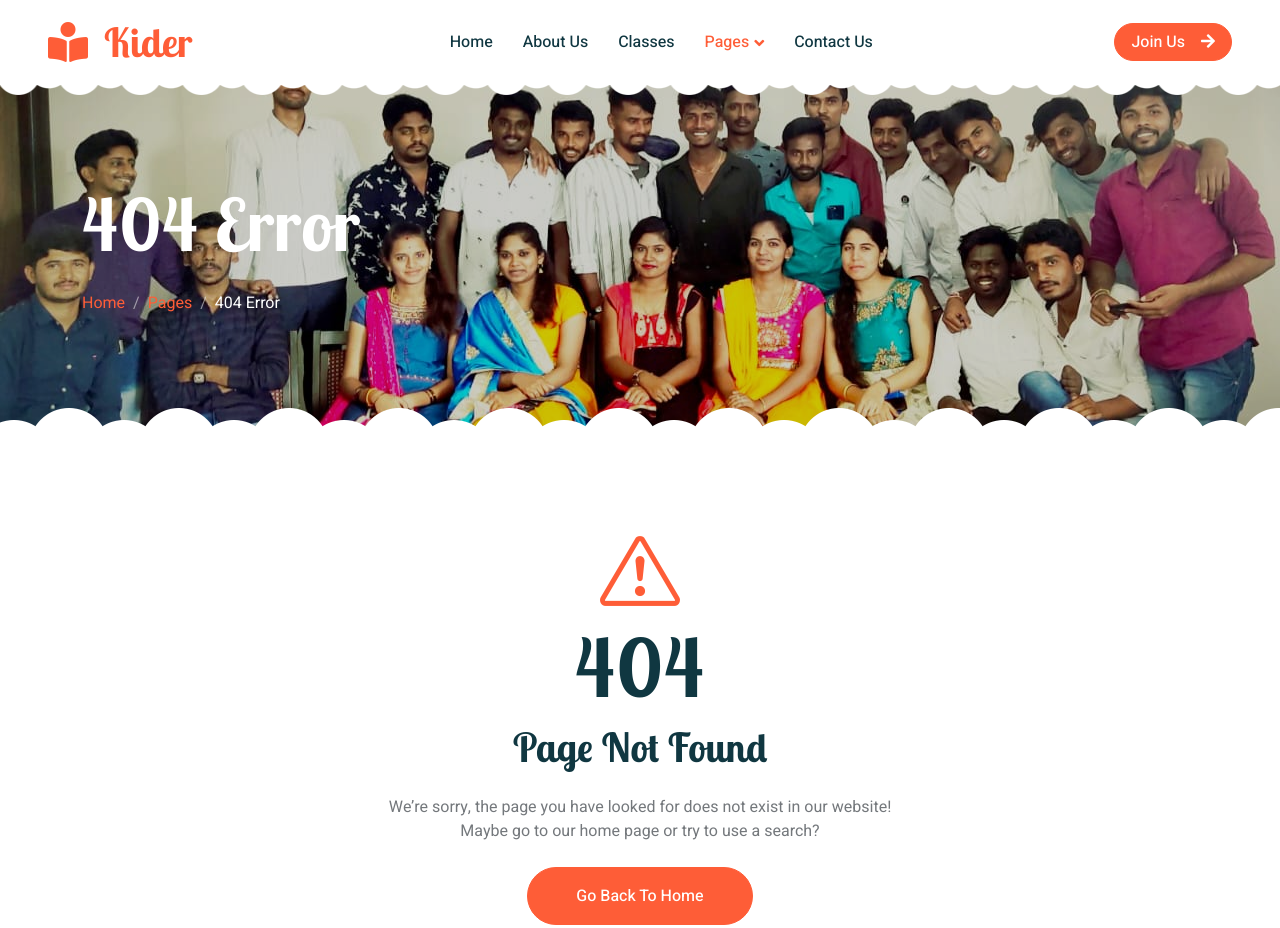
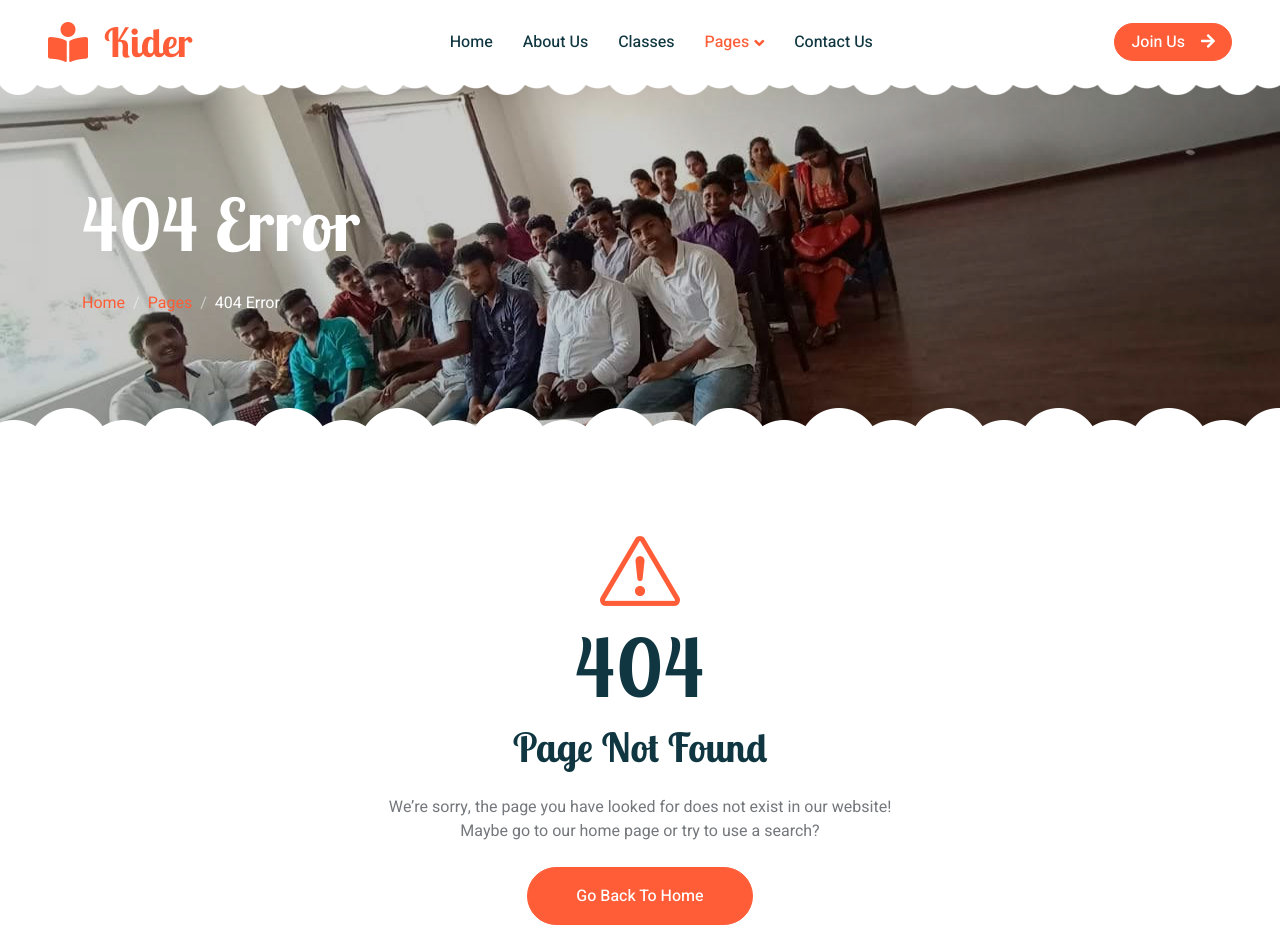
Before and after one commit to bvk1997/Schoolmates, a plain HTML site: page 404.html in a window 1280 px wide. Shown: the top 928 px of the page. Drawn offline with nearby package versions, Linux system fonts and the light colour scheme.

Commit message:
Update style.css

```diff
--- a/css/style.css
+++ b/css/style.css
@@ -240,7 +240,7 @@ h6,
 }
 
 .page-header {
-    background: linear-gradient(rgba(0, 0, 0, .2), rgba(0, 0, 0, .2)), url(../img/group.jpeg) center center no-repeat;
+    background: linear-gradient(rgba(0, 0, 0, .2), rgba(0, 0, 0, .2)), url(../img/1.jpeg) center center no-repeat;
     background-size: cover;
 }
 
```
